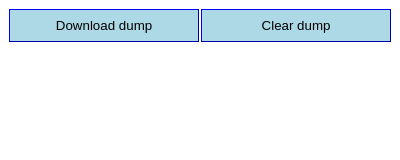
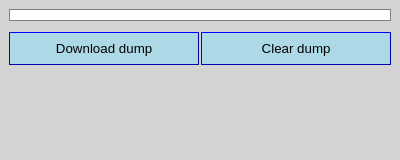
Before and after one commit to aledeg/linkdump, a browser extension: page popup/load.content.html in a window 400 px wide. Drawn offline with Linux system fonts and the light colour scheme.

Commit message:
Add a bit of CSS to make it look cleaner.

```diff
--- a/popup/load.content.css
+++ b/popup/load.content.css
@@ -3,15 +3,21 @@ p {
   white-space: nowrap;
   overflow: hidden;
   text-overflow: ellipsis;
+  margin: 0.25rem;
 }
 body {
   display: flex;
   flex-direction: row;
   flex-wrap: wrap;
+  background-color: lightGrey
 }
 #popup-content {
   min-width: 200px;
   width: 100%;
+  border: 1px solid gray;
+  margin: 1px 1px 10px;
+  padding: 5px;
+  background-color: white;
 }
 button {
   background-color: lightBlue;
```
